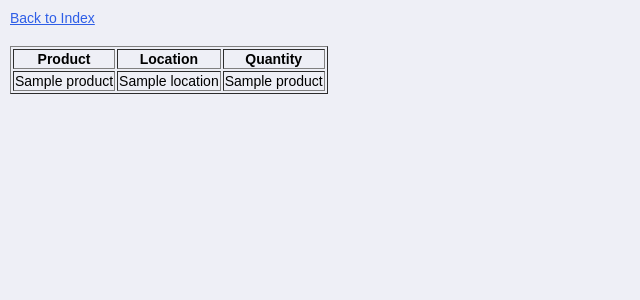
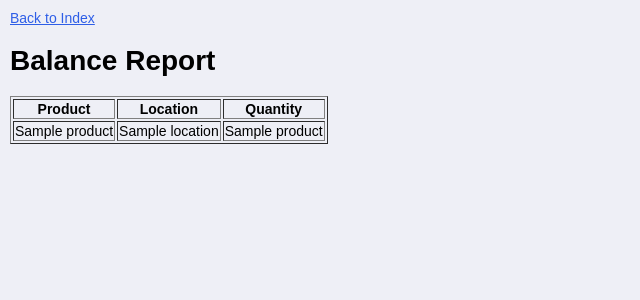
Before and after one commit to anjanesh/flask-test, a Flask app: template templates/balance.html in a window 1280 px wide. Shown: the top 300 px of the page, without its empty margins (0-640 px from the left). Run offline with Flask 2, Linux system fonts and the light colour scheme; the template is opened without the code that fills it: most values are stand-ins (such as "Sample title", 1, 10 or a date in 2020); parts of the project's set-up code (start-up, migrations or seed data) failed here and were passed over; some libraries are stand-ins or nearby versions.

Commit message:
Add files via upload

```diff
--- a/templates/balance.html
+++ b/templates/balance.html
@@ -1,8 +1,9 @@
 {% extends 'base.html' %}
 {% block sub_content %}
     <div><a href="/">Back to Index</a></div>
+    <h1>Balance Report</h1>
     <div class="none">{{ data }}</div>
-    <div style="margin-top:20px">
+    <div>
         <table border="1">
             <tr>
                 <th>Product</th>
```
